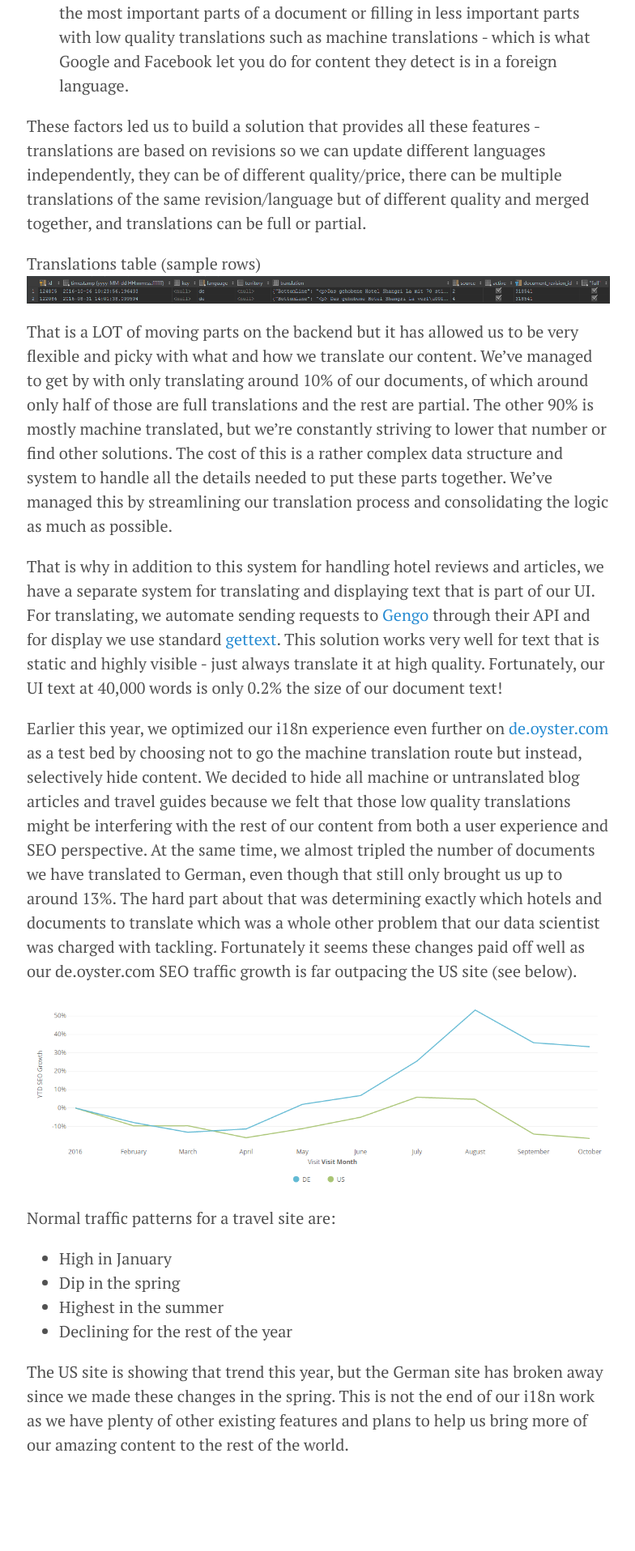
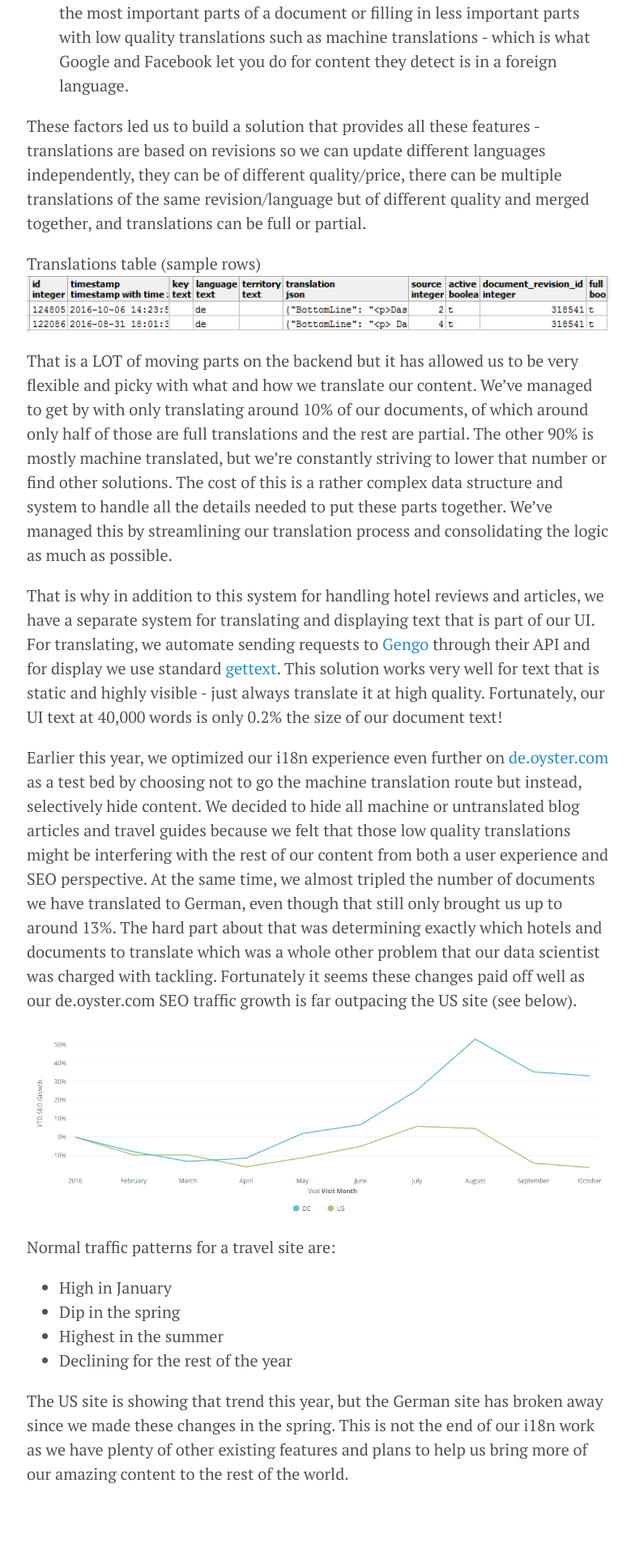
Before and after one commit to oysterhotels/oysterhotels.github.io, a Jekyll site: the page built from _posts/2016-11-14-delivering-a-great-i18n-experience-on-a-budget.md, in a window 1280 px wide. Shown: the part 1431-3347 px from the top of the page at 81% size, without its empty margins (247-1031 px from the left). Built offline with Jekyll 4.4.1, drawn with Linux system fonts in a browser that asks for light colours; comment, search, counter and statistics services are not loaded; before the commit the page ends 3311 px from its top, so only the background shows below that.

Commit message:
Update 2016-11-14-delivering-a-great-i18n-experience-on-a-budget.md

```diff
--- a/_posts/2016-11-14-delivering-a-great-i18n-experience-on-a-budget.md
+++ b/_posts/2016-11-14-delivering-a-great-i18n-experience-on-a-budget.md
@@ -22,7 +22,7 @@ Our engineering problem has been making all of that content available to a much
 These factors led us to build a solution that provides all these features - translations are based on revisions so we can update different languages independently, they can be of different quality/price, there can be multiple translations of the same revision/language but of different quality and merged together, and translations can be full or partial.
 
 Translations table (sample rows)
-![German visits](/public/images/translations.PNG)
+![German visits](/public/images/translations2.PNG)
 
 That is a LOT of moving parts on the backend but it has allowed us to be very flexible and picky with what and how we translate our content. We've managed to get by with only translating around 10% of our documents, of which around only half of those are full translations and the rest are partial. The other 90% is mostly machine translated, but we're constantly striving to lower that number or find other solutions. The cost of this is a rather complex data structure and system to handle all the details needed to put these parts together. We've managed this by streamlining our translation process and consolidating the logic as much as possible.
 
```
